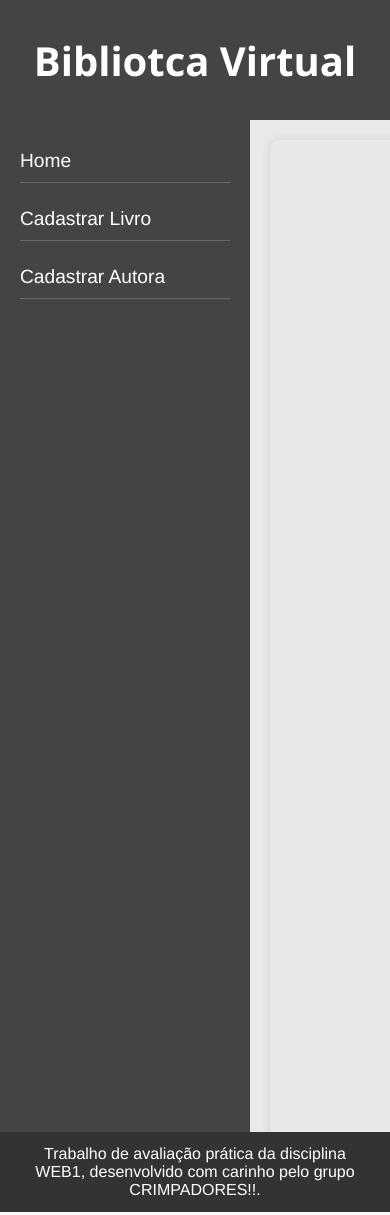
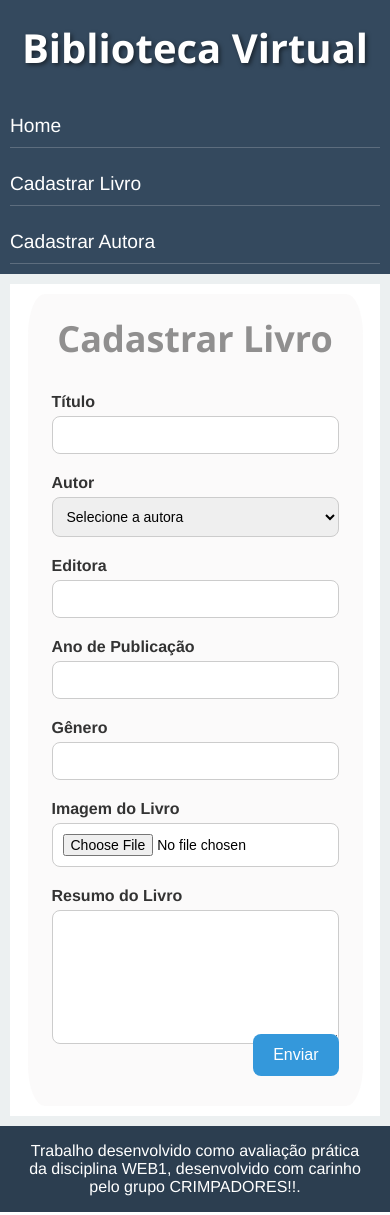
Before and after one commit to GabrielBacaf/projectFacuPhpPuro, a PHP site: page /Pages/livro/create.php in a window 390 px wide. Run offline with PHP 8.4, Linux system fonts and the light colour scheme; data that the repository does not hold is empty.

Commit message:
Responsividade+Alterações_visuais+Boas_praticas

```diff
--- a/Config/seed.php
+++ b/Config/seed.php
@@ -39,13 +39,13 @@ function seedBooks($conn)
         $sqlInsertBooks = "
             INSERT INTO books (titulo, autora_id, editora, ano_publicacao, genero, imagem, resumo)
             VALUES
-            ('Dom Casmurro', {$autoras['Machado de Assis']}, 'Editora Garnier', 1899, 'Romance', 'static/img/harryPotter.jpg', 'Dom Casmurro é um romance clássico de Machado de Assis que trata de amor, ciúme e memória.'),
-            ('O Cortiço', {$autoras['Aluísio Azevedo']}, 'Livraria Garnier', 1890, 'Romance', 'static/img/harryPotter.jpg', 'O Cortiço retrata a vida urbana e as tensões sociais do Rio de Janeiro do século XIX.'),
+            ('Dom Casmurro', {$autoras['Machado de Assis']}, 'Editora Garnier', 1899, 'Romance', 'static/img/Dom Casmurro.jpg', 'Dom Casmurro é um romance clássico de Machado de Assis que trata de amor, ciúme e memória.'),
+            ('O Cortiço', {$autoras['Aluísio Azevedo']}, 'Livraria Garnier', 1890, 'Romance', 'static/img/O Cortiço.jpg', 'O Cortiço retrata a vida urbana e as tensões sociais do Rio de Janeiro do século XIX.'),
             ('A Hora da Estrela', {$autoras['Clarice Lispector']}, 'Rocco', 1977, 'Ficção', 'static/img/harryPotter.jpg', 'A Hora da Estrela narra a vida de Macabéa, uma jovem nordestina vivendo no Rio de Janeiro.'),
             ('Memórias Póstumas de Brás Cubas', {$autoras['Machado de Assis']}, 'Garnier', 1881, 'Romance', 'static/img/harryPotter.jpg', 'O livro apresenta a visão do narrador Brás Cubas após a morte, em tom irônico e crítico.'),
-            ('Capitães da Areia', {$autoras['Jorge Amado']}, 'Companhia das Letras', 1937, 'Romance', 'static/img/harryPotter.jpg', 'Conta a vida de um grupo de meninos de rua em Salvador e seus conflitos com a sociedade.'),
+            ('Capitães da Areia', {$autoras['Jorge Amado']}, 'Companhia das Letras', 1937, 'Romance', 'static/img/Capitães da Areia1937Romance.jpg', 'Conta a vida de um grupo de meninos de rua em Salvador e seus conflitos com a sociedade.'),
             ('Grande Sertão: Veredas', {$autoras['Guimarães Rosa']}, 'Nova Fronteira', 1956, 'Romance', 'static/img/harryPotter.jpg', 'Romance modernista que explora a linguagem e a vida no sertão brasileiro.'),
-            ('Memórias Póstumas de Brás Cubas', {$autoras['Machado de Assis']}, 'Garnier', 1881, 'Romance', 'static/img/harryPotter.jpg', 'O livro apresenta a visão do narrador Brás Cubas após a morte, em tom irônico e crítico.'),
+            ('Memórias Póstumas de Brás Cubas', {$autoras['Machado de Assis']}, 'Garnier', 1881, 'Romance', 'static/img/Memórias Póstumas de Brás Cubas.jpg', 'O livro apresenta a visão do narrador Brás Cubas após a morte, em tom irônico e crítico.'),
 ('Dom Casmurro', {$autoras['Machado de Assis']}, 'Editora Garnier', 1899, 'Romance', 'static/img/harryPotter.jpg', 'Dom Casmurro é um romance clássico de Machado de Assis que trata de amor, ciúme e memória.');
             ";
         if (!mysqli_query($conn, $sqlInsertBooks)) {
--- /dev/null
+++ b/Pages/fragments/aside.php
@@ -0,0 +1,7 @@
+<nav class="navbar-transparente">
+        <div class="nav-item">
+            <a class="nav-link" href="/projectFacuPhpPuro">Home</a>
+            <a class="nav-link" href="/projectFacuPhpPuro/controller/bookController.php?action=create">Cadastrar Livro</a>
+            <a class="nav-link" href="/projectFacuPhpPuro/Pages/autor/create.php">Cadastrar Autora</a>
+        </div>
+</nav>
--- a/Pages/fragments/footer.php
+++ b/Pages/fragments/footer.php
@@ -0,0 +1,3 @@
+<div class="footer-container">
+    <p>Trabalho desenvolvido como avaliação prática da disciplina WEB1, desenvolvido com carinho pelo grupo CRIMPADORES!!.</p>
+</div>
--- a/Pages/fragments/header.php
+++ b/Pages/fragments/header.php
@@ -1,7 +1,5 @@
 <nav class="navbar-transparente">
-        <div class="nav-item">
-            <a class="nav-link" href="/projectFacuPhpPuro">Home</a>
-            <a class="nav-link" href="/projectFacuPhpPuro/controller/bookController.php?action=create">Cadastrar Livro</a>
-            <a class="nav-link" href="/projectFacuPhpPuro/Pages/autor/create.php">Cadastrar Autora</a>
-        </div>
+        <div class="header-container">
+         <h1>Biblioteca Virtual</h1>
+    </div>
 </nav>
--- a/Pages/fragments/layout.php
+++ b/Pages/fragments/layout.php
@@ -10,13 +10,11 @@
 <body>
     <div class="grid-container">
         <header>
-            <div class="header-container">
-                <h1>Bibliotca Virtual</h1>
-            </div>
-        </header>
+        <?php include_once __DIR__ . '/header.php'; ?>
+    </header>
 
         <aside>
-            <?php include_once __DIR__ . '/header.php'; ?>
+            <?php include_once __DIR__ . '/aside.php'; ?>
         </aside>
 
         <main>
@@ -30,9 +28,7 @@
         </main>
 
         <footer>
-            <div class="footer-container">
-                <p>Trabalho de avaliação prática da disciplina WEB1, desenvolvido com carinho pelo grupo CRIMPADORES!!.</p>
-            </div>
+            <?php include_once __DIR__ . '/footer.php'; ?>
         </footer>
     </div>
 </body>
--- a/static/css/style.css
+++ b/static/css/style.css
@@ -3,7 +3,7 @@ body {
     height: 100%;
     margin: 0;
     font-family: Helvetica, Arial, sans-serif;
-    background-color: #f9f9f9;
+    background-color: #ecf0f1;
 }
 
 .grid-container {
@@ -12,14 +12,14 @@ body {
         "header header"
         "menu content"
         "footer footer";
-    grid-template-rows: 120px 1fr 80px;
+    grid-template-rows: 120px 1fr 50px;
     grid-template-columns: 250px 1fr;
     height: 100vh;
 }
 
 header {
     grid-area: header;
-    background-color: rgba(0, 0, 0, 0.724);
+    background-color: #34495e;
     color: white;
     display: flex;
     justify-content: center;
@@ -32,11 +32,12 @@ header h1 {
     margin: 0;
     font-size: 2.5em;
     color: white;
+    text-shadow: 2px 2px 4px rgba(0, 0, 0, 0.5);
 }
 
 aside {
     grid-area: menu;
-    background-color: #444;
+    background-color: #34495e;
     color: white;
     padding: 20px;
     box-sizing: border-box;
@@ -65,7 +66,7 @@ main {
     grid-area: content;
     padding: 20px;
     overflow-y: auto;
-    background-color: #e9e9e9;
+    background-color: #ecf0f1;
 }
 
 .container {
@@ -74,7 +75,7 @@ main {
     height: 1300px;
     min-height: 900px;
     margin: 0 auto;
-    background-color: rgba(217, 216, 226, 0.08);
+    background-color: white;
     box-shadow: 0 0 10px rgba(0, 0, 0, 0.1);
     border-radius: 10px;
     display: flex;
@@ -84,7 +85,7 @@ main {
 
 footer {
     grid-area: footer;
-    background-color: #333;
+    background-color: #2c3e50;
     color: white;
     display: flex;
     justify-content: center;
@@ -109,7 +110,7 @@ footer {
 }
 
 .livro {
-    background-color: #fff;
+    background-color: white;
     border: 1px solid #ccc;
     width: 300px;
     height: 400px;
@@ -176,8 +177,8 @@ input[type="number"]:focus,
 input[type="file"]:focus,
 .resumo:focus,
 select:focus {
-    border-color: #007BFF;
-    box-shadow: 0 0 5px rgba(0, 123, 255, 0.5);
+    border-color: #3498db;
+    box-shadow: 0 0 5px rgba(52, 152, 219, 0.5);
     outline: none;
 }
 
@@ -194,7 +195,7 @@ button {
     padding: 12px 20px;
     border: none;
     border-radius: 8px;
-    background-color: #007BFF;
+    background-color: #3498db;
     color: white;
     justify-content: right;
     font-size: 16px;
@@ -203,7 +204,7 @@ button {
 }
 
 button:hover {
-    background-color: #0056b3;
+    background-color: #2980b9;
 }
 
 h1 {
@@ -221,6 +222,8 @@ h1 {
 .button-azul {
     display: flex;
     justify-content: right;
+    margin-top: -30px;
+    margin-bottom: 20px;
 }
 
 select {
@@ -248,3 +251,62 @@ select {
     background-color: #f8d7da;
     color: #721c24;
 }
+
+@media (max-width: 992px) {
+    .grid-container {
+        grid-template-areas:
+            "header"
+            "menu"
+            "content"
+            "footer";
+        grid-template-rows: auto auto 1fr auto;
+        grid-template-columns: 1fr;
+    }
+
+    aside {
+        padding: 10px;
+    }
+
+    main {
+        padding: 10px;
+    }
+
+    .container {
+        min-width: unset;
+        height: auto;
+        min-height: auto;
+        padding: 10px;
+        box-shadow: none;
+        border-radius: 0;
+        width: 100%;
+        display: block;
+    }
+
+    .lista-livros {
+        flex-direction: column;
+        align-items: center;
+    }
+
+    .formCadastro {
+        width: 90%;
+        max-width: 500px;
+        margin: 0 auto;
+        flex-direction: column;
+        align-items: center;
+        padding: 10px;
+    }
+
+    .formCadastro h1 {
+        text-align: center;
+        padding: 10px 0;
+    }
+
+    .row {
+        grid-template-columns: 1fr;
+        gap: 20px;
+    }
+
+    .resumo {
+        width: 100%;
+    }
+}
```
Also changed, not shown: Request/autoraRequest.php (added, +57 -0 lines), controller/autorController.php (added, +169 -0 lines), README.md, static/img/Dom Casmurro.jpg (added), static/img/Dom Casmurro1899Romance.jpg (deleted), static/img/Memórias Póstumas de Brás Cubas.jpg (renamed from static/img/Memórias Póstumas de Brás Cubas1881Romance.jpg), static/img/O Cortiço.jpg (renamed from static/img/O Cortiço1890Romance.jpg), static/img/biblioteca.jpg.jpg (added), static/img/harryPotter.jpg (added).
